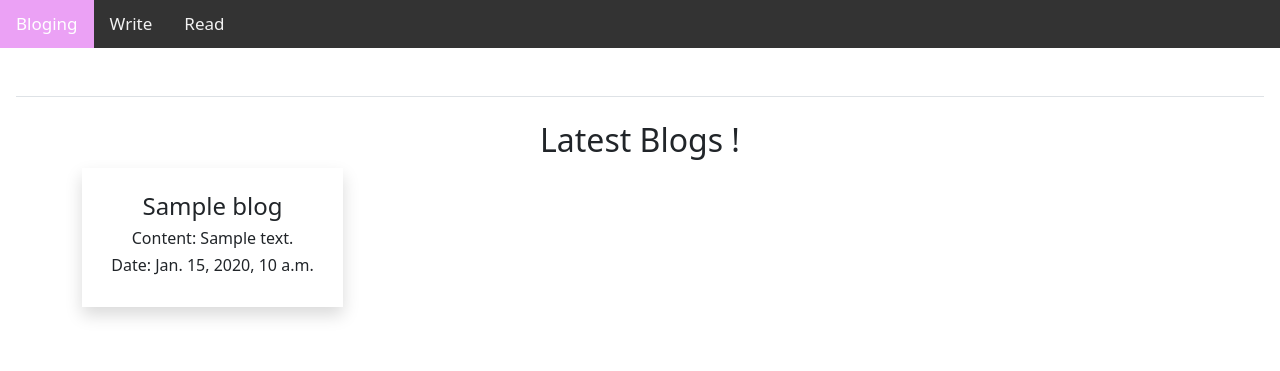
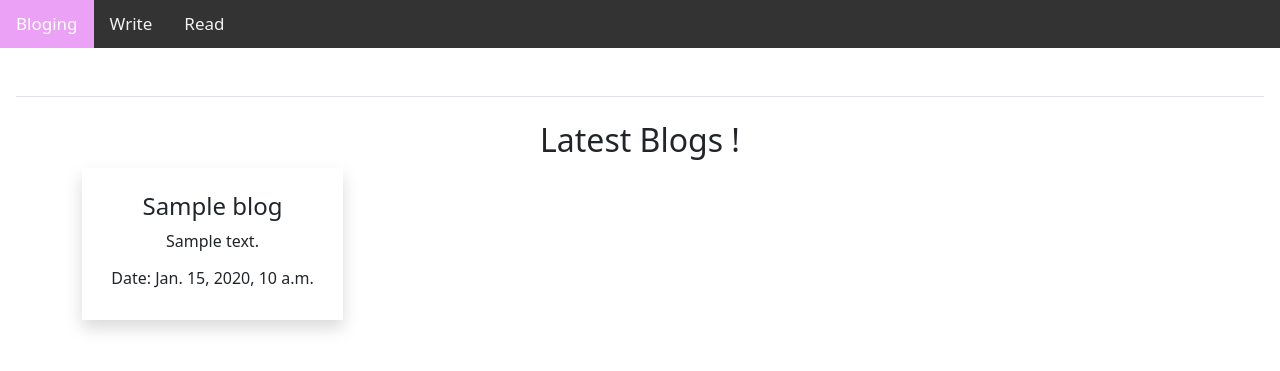
Before and after one commit to TUWAIQ-PYTHON-5/LAB_ORM_1, a Django app: template Blogings/main/templates/main/leatestBlogs.html in a window 1280 px wide. Shown: the top 371 px of the page. Run offline with Django 4.2, Linux system fonts and the light colour scheme; the template is opened without the code that fills it: most values are stand-ins (such as "Sample title", 1, 10 or a date in 2020); data that the repository does not hold is empty.

Commit message:
ORM1 Lab upload

```diff
--- a/Blogings/main/templates/main/leatestBlogs.html
+++ b/Blogings/main/templates/main/leatestBlogs.html
@@ -11,7 +11,7 @@
             <div class="col-3">
                 <div class="p-4 shadow" >
                     <h4>{{ blog.title }}</h4>
-                    <h6>Content: {{ blog.content }}</h6>
+                    <p>{{ blog.content }}</p>
                     <h6>Date: {{ blog.writingDate }}</h6>
                 </div>
             </div>
```
